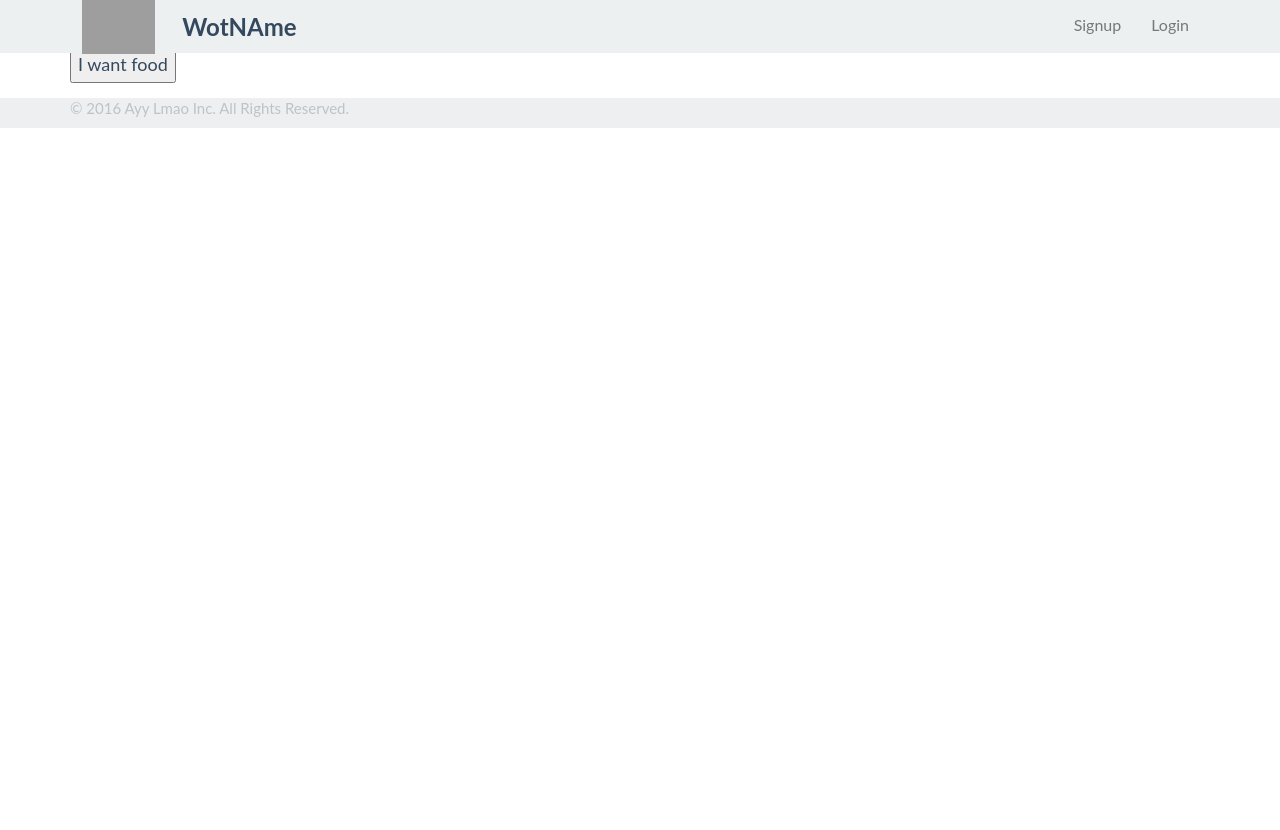
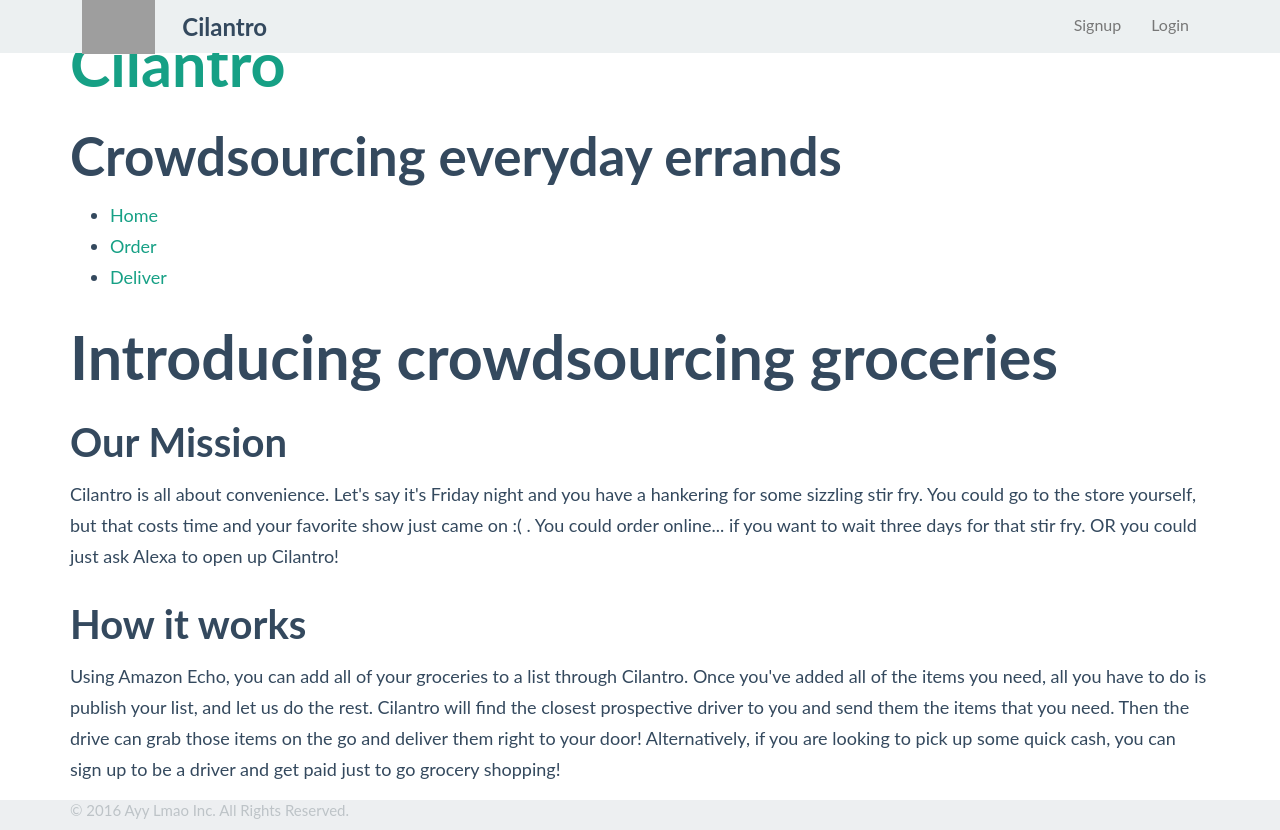
Before and after one commit to rohanp/AngelHacks, a Flask app: page / in a window 1280 px wide. Before the commit the page ends 128 px from the top, so only its background shows below. Run offline with Flask 2, Linux system fonts and the light colour scheme; some libraries are stand-ins or nearby versions; grey boxes are pictures that could not be loaded.

Commit message:
added new index page

```diff
--- a/templates/layouts/main.html
+++ b/templates/layouts/main.html
@@ -38,7 +38,7 @@
 
 
 					<a class="navbar-brand" href="/">
-						<span> WotNAme </span>
+						<span class="logo_colour"> Cilantro </span>
 					</a>
 
 				</div>
--- a/templates/pages/index.html
+++ b/templates/pages/index.html
@@ -1,12 +1,59 @@
 {% extends 'layouts/main.html' %}
-{% block title %}Home{% endblock %}
+
+{% block title %}Cilantro{% endblock %}
 {% block content %}
 
+<head>
+  <title></title>
 
-<p>Click the button to get your coordinates.</p>
+  <link rel="stylesheet" type="/static/css/style.css" href="style/style.css" />
+</head>
 
-<button onclick="getLocation()">I want food</button>
+  <div id="main">
+    <div id="header">
+      <div id="logo">
+        <div id="logo_text">
+          <!-- class="logo_colour", allows you to change the colour of the text -->
+          <h1><a href="index.html"><span class="logo_colour">Cilantro</span></a></h1>
+          <h2>Crowdsourcing everyday errands</h2>
+        </div>
+      </div>
+      <div id="menubar">
+        <ul id="menu">
+          <!-- put class="selected" in the li tag for the selected page - to highlight which page you're on -->
+          <li class="selected"><a href="index.html">Home</a></li>
+          <li><a href="page.html">Order</a></li>
+          <li><a href="another_page.html">Deliver</a></li>
+        </ul>
+      </div>
+    </div>
+    <div id="content_header"></div>
+    <div id="site_content">
+      <div id="sidebar_container">
+        <div class="sidebar">
+          <div class="sidebar_top"></div>
+          <div class="sidebar_item">
+            <!-- insert your sidebar items here -->
 
-<p id="demo"></p>
+
+          <div class="sidebar_base"></div>
+        </div>
+      </div>
+      <div id="content">
+        <!-- insert the page content here -->
+        <h1>Introducing crowdsourcing groceries</h1>
+        <h3>Our Mission</h3>
+        <p>Cilantro is all about convenience. Let's say it's Friday night and you have a hankering for some sizzling stir fry. You could go to the store yourself, but that costs time and your favorite show just came on :( . You could order online... if you want to wait three days for that stir fry. OR you could just ask Alexa to open up Cilantro!</p>
+        <h3>How it works</h3>
+        <p> Using Amazon Echo, you can add all of your groceries to a list through Cilantro. Once you've added  all of the items you need, all you have to do is publish your list, and let us do the rest. Cilantro will find the closest prospective driver to you and send them the items that you need. Then the drive can grab those items on the go and deliver them right to your door! Alternatively, if you are looking to pick up some quick cash, you can sign up to be a driver and get paid just to go grocery shopping!</p>
+
+
+      </div>
+    </div>
+    <div id="content_footer"></div>
+    <div id="footer">
+
+    </div>
+  </div>
 
 {% endblock %}
```
Also changed, not shown: templates/home.html (deleted, +0 -63 lines), templates/pages/home.html (added, +12 -0 lines), static/css/style.css (line endings or trailing spaces), 1 other file.
